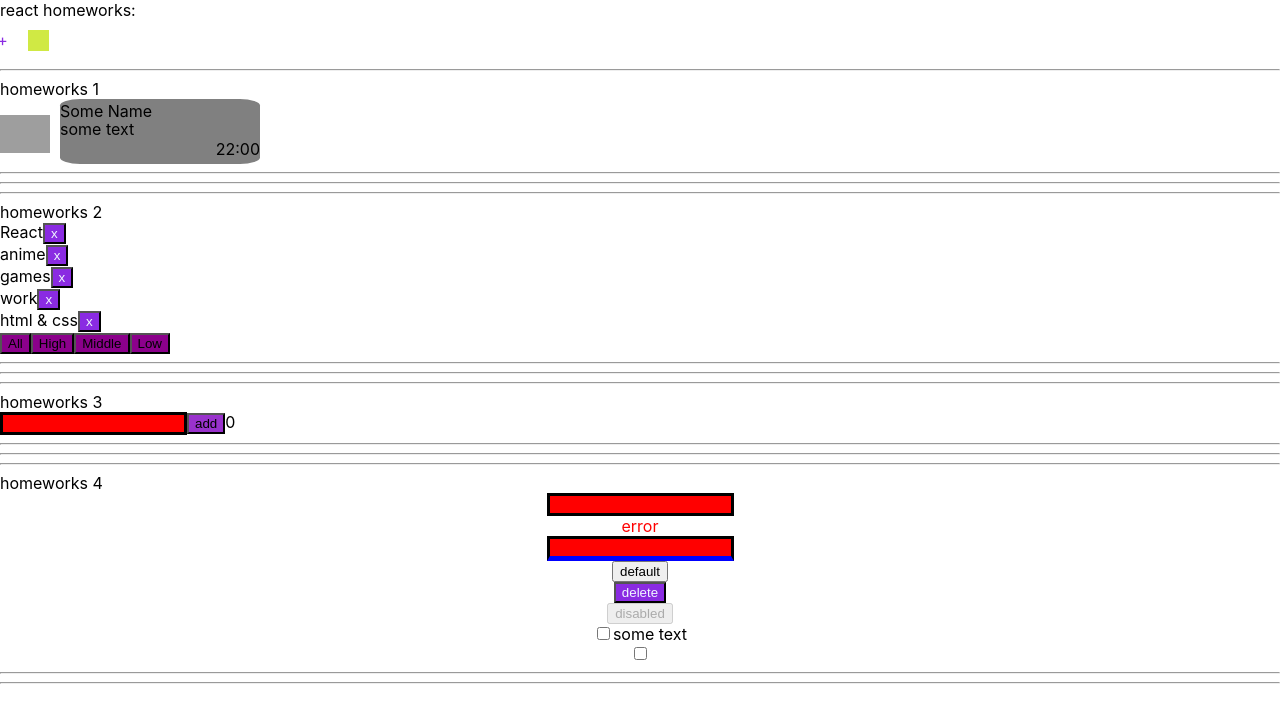
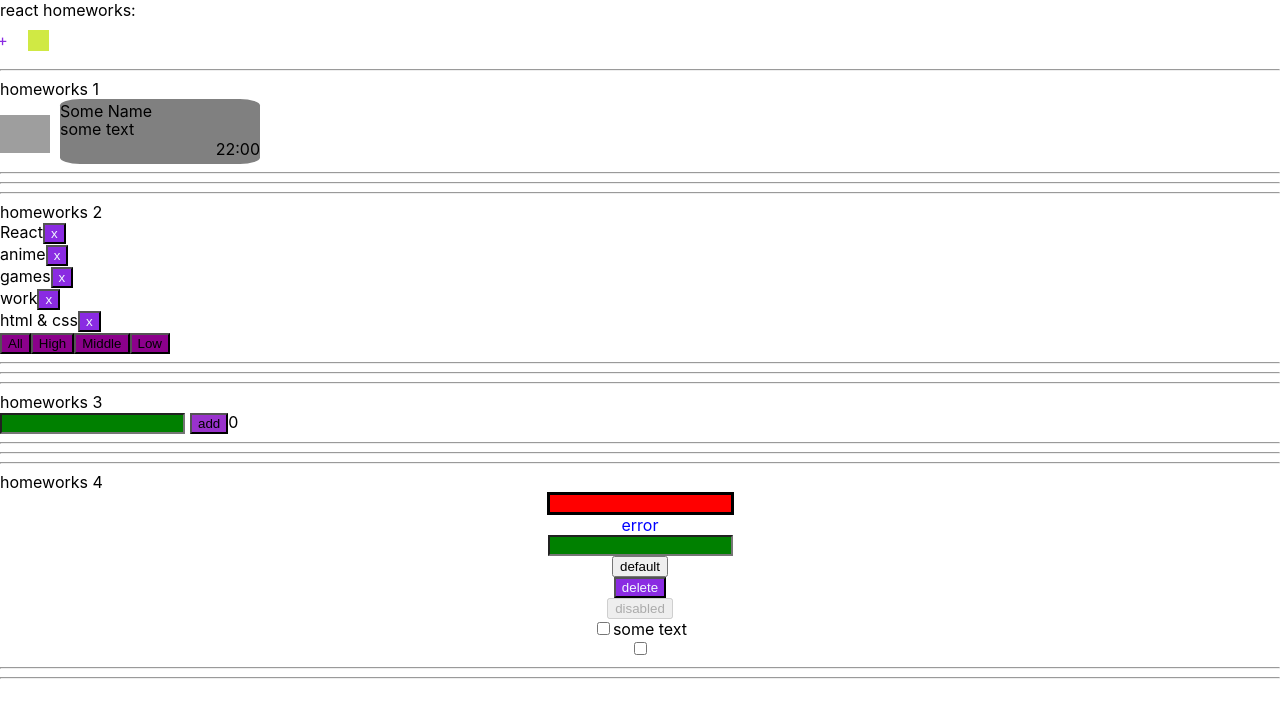
Before and after one commit to KseniaTst/homeworks, a React (Create React App) app: page /#/pre-junior in a window 1280 px wide. Shown: the top 722 px of the page. Built offline with nearby package versions, Linux system fonts and the light colour scheme; grey boxes are pictures that could not be loaded.

Commit message:
Initialize project using Create React App

```diff
--- a/src/p2-homeworks/h3/Greeting.module.css
+++ b/src/p2-homeworks/h3/Greeting.module.css
@@ -1,9 +1,12 @@
-.someClass {color: red;
+.someClass {
+    margin-left: 5px;
 }
 
 .error {
     border: 1px solid red;
 }
-.norm{
+.main{
+    display: flex;
+flex-direction: row;
 
 }
--- a/src/p2-homeworks/h3/Greeting.tsx
+++ b/src/p2-homeworks/h3/Greeting.tsx
@@ -17,26 +17,23 @@ type GreetingPropsType = {
 const Greeting: React.FC<GreetingPropsType> = (
     {name, setNameCallback, addUser, error, totalUsers, onKeyPressHandler} // деструктуризация пропсов
 ) => {
-    const inputClass = error? s.error:''
 
     return (
-        <div>
+        <div className={s.main}>
+            <div>
+                <SuperInputText error={error}
+                                value={name}
+                                onKeyPress={onKeyPressHandler}
+                                onChange={setNameCallback}/>
+            </div>
+            <div className={s.someClass}>
+                <SuperButton add onClick={addUser}>add</SuperButton>
+                <span>{totalUsers}</span>
+            </div>
 
-           <SuperInputText className={inputClass}
-                           value={name}
-                           onKeyPress={onKeyPressHandler}
-           onChange={setNameCallback}/>
-            {/*<input value={name} */}
-            {/*onKeyPress={onKeyPressHandler}*/}
-            {/*onChange={setNameCallback} className={inputClass}/>*/}
-
-            {/*<span>{error}</span>*/}
-            <SuperButton add onClick={addUser}>add</SuperButton>
-            {/*<button onClick={addUser}>add</button>*/}
-            <span>{totalUsers}</span>
-            {error && <div className={s.someClass}>{error}</div>}
         </div>
     )
 }
 
 export default Greeting
+//className={inputClass}
--- a/src/p2-homeworks/h4/HW4.tsx
+++ b/src/p2-homeworks/h4/HW4.tsx
@@ -30,11 +30,11 @@ function HW4() {
                     onChangeText={setText}
                     onEnter={showAlert}
                     error={error}
-                    // spanClassName={s.testSpanError}
+                    spanClassName={s.testSpanError}
                 />
 
                 <SuperInputText
-                    className={s.blue} // проверьте, рабоет ли смешивание классов
+                    //className={s.blue} // проверьте, рабоет ли смешивание классов
                 />
 
                 {/*----------------------------------------------------*/}
--- a/src/p2-homeworks/h4/common/c1-SuperInputText/SuperInputText.module.css
+++ b/src/p2-homeworks/h4/common/c1-SuperInputText/SuperInputText.module.css
@@ -1,5 +1,6 @@
+
 .superInput {
-
+    background: green;
 }
 
 .errorInput {
--- a/src/p2-homeworks/h4/common/c1-SuperInputText/SuperInputText.tsx
+++ b/src/p2-homeworks/h4/common/c1-SuperInputText/SuperInputText.tsx
@@ -9,7 +9,7 @@ type DefaultInputPropsType = DetailedHTMLProps<InputHTMLAttributes<HTMLInputElem
 type SuperInputTextPropsType = DefaultInputPropsType & { // и + ещё пропсы которых нет в стандартном инпуте
     onChangeText?: (value: string) => void
     onEnter?: () => void
-    error?: string
+    error?: string|null
     spanClassName?: string
 }
 
@@ -39,7 +39,7 @@ const SuperInputText: React.FC<SuperInputTextPropsType> = (
     }
 
     const finalSpanClassName = `${s.error} ${spanClassName ? spanClassName : ''}`
-    const finalInputClassName = ` ${s.errorInput} ${className? className: ''}` // need to fix with (?:) and s.superInput
+    const finalInputClassName = ` ${error ? s.errorInput : s.superInput} ${className}` // need to fix with (?:) and s.superInput
 
     return (
         <>
@@ -51,7 +51,7 @@ const SuperInputText: React.FC<SuperInputTextPropsType> = (
 
                 {...restProps} // отдаём инпуту остальные пропсы если они есть (value например там внутри)
             />
-            {error && <span className={finalSpanClassName}>{error}</span>}
+            {error && <div className={finalSpanClassName}>{error}</div>}
         </>
     )
 }
--- a/src/p2-homeworks/h5/h5-rrd-v6/pages/PreJunior.tsx
+++ b/src/p2-homeworks/h5/h5-rrd-v6/pages/PreJunior.tsx
@@ -3,6 +3,7 @@ import HW1 from '../../../h1/HW1'
 import HW2 from '../../../h2/HW2'
 import HW3 from '../../../h3/HW3'
 import HW4 from "../../../h4/HW4";
+import HW6 from "../../../h6/HW6";
 
 function PreJunior() {
     return (
```
